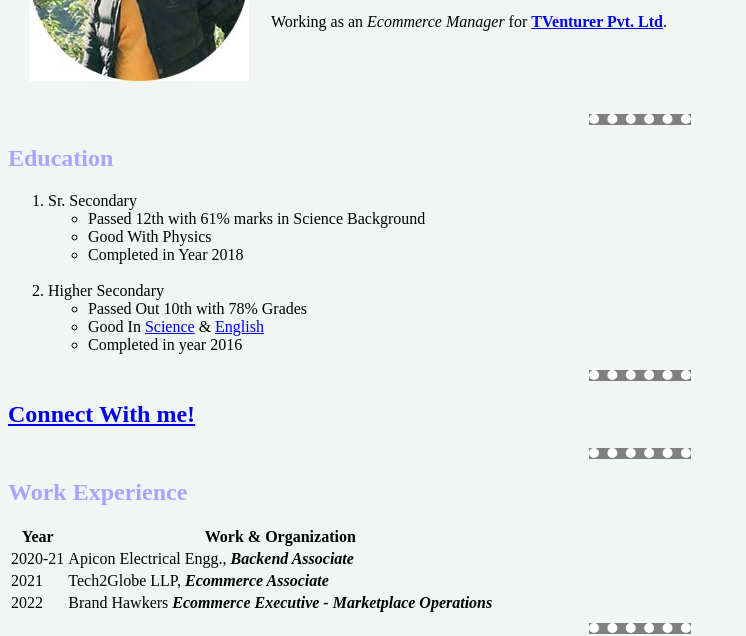
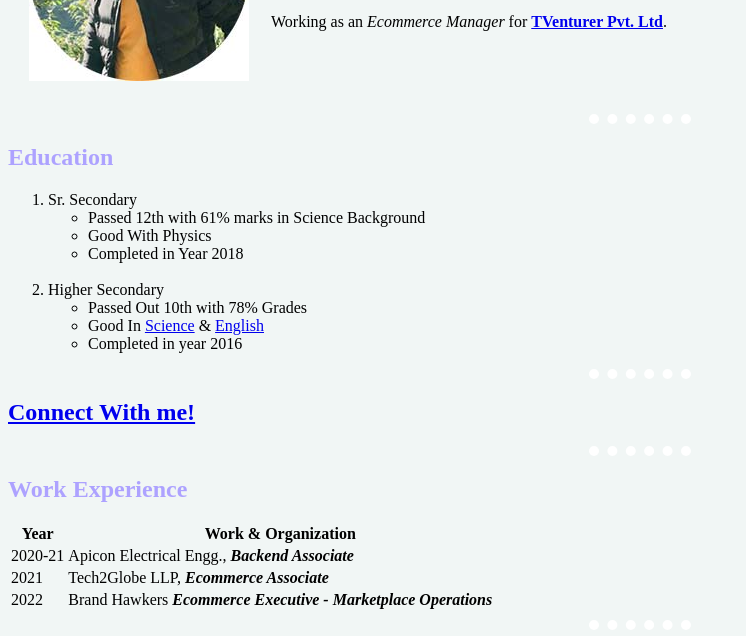
Before and after one commit to Karan110219/CV, a plain HTML site: page index.html in a window 1280 px wide. Shown: the part 168-804 px from the top of the page, without its empty margins (0-746 px from the left). Drawn offline with Linux system fonts and the light colour scheme.

Commit message:
Update index.html

```diff
--- a/index.html
+++ b/index.html
@@ -15,7 +15,7 @@
                 <p>Working as an <em>Ecommerce Manager</em> for <Strong><a href="https://www.google.com/search?gs_ssp=eJzj4tVP1zc0zInPKE7PMcw1YLRSNagwtjRIMUwxMDC1MDcxN0k1tgIKmZklWxglW6QaWyabGhske3GWlKXmlZQWpRYBAE4vErg&q=tventurer&rlz=1C1RXQR_enIN979IN979&oq=tventure&aqs=chrome.1.69i57j46i175i199i512l2j0i10i512j0i10i131i433i512l3j46i10i131i199i433i465i512j0i131i433.3387j0j7&sourceid=chrome&ie=UTF-8">TVenturer Pvt. Ltd</a></Strong>.</p></td>
             </tr>
         </table>
-            <hr size="3" noshade>
+            <hr>
 
         <h2> Education </h2>
             <ol>
@@ -33,11 +33,11 @@
                             <li>Completed in year 2016</li>
                         </ul>
             </ol>
-            <hr size="3" noshade>
+            <hr>
 
         <h2> <a href="Contact.html"><Strong>Connect With me!</Strong></a></h2>
 
-            <hr size="3" noshade>
+            <hr>
         <h2>Work Experience</h2>
             <table>
                 <tr>
@@ -58,7 +58,7 @@
                 </tr>
             </table>
 
-            <hr size="3" noshade>
+            <hr>
 
         <h3>Skills</h3>
             <table cellspacing="8">
```
